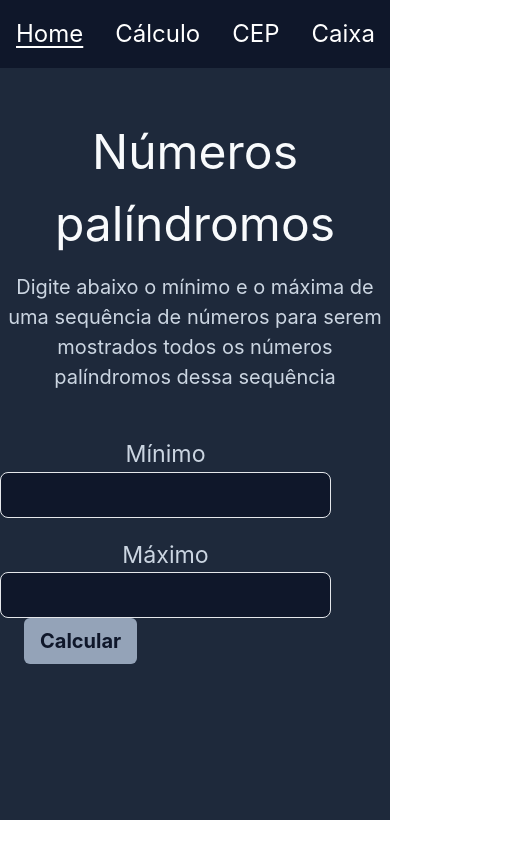
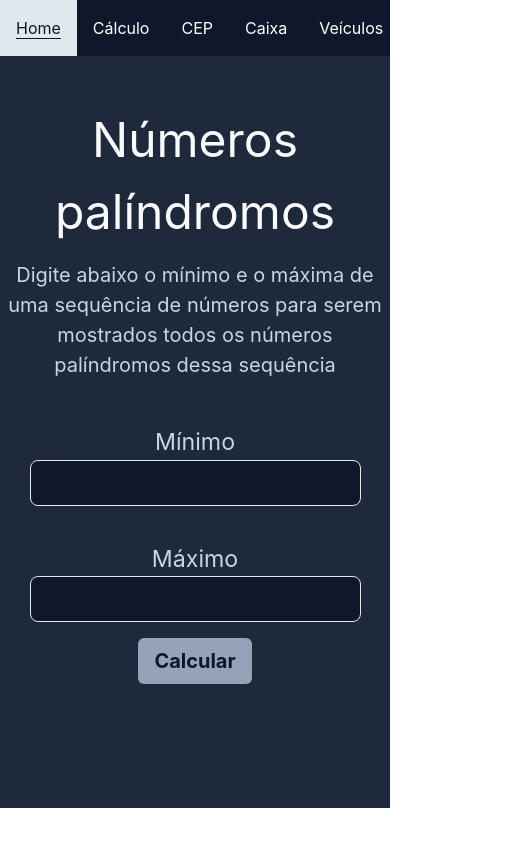
Before and after one commit to MatheusAlvesPereiraRosa/Afront-challenge, a React (Create React App) app: page /number in a window 390 px wide. Shown: the whole page, 519 px wide, since content can reach past the window. Built offline with nearby package versions, Linux system fonts and the light colour scheme.

Commit message:
Fazendo revisões finais

```diff
--- a/src/Components/Header/index.tsx
+++ b/src/Components/Header/index.tsx
@@ -7,27 +7,27 @@ export const Header = () => {
     <header className="bg-slate-900">
       <ul className="flex">
         <Link to="/">
-          <li className="p-4 text-[1.5rem] text-white hover:bg-slate-200 hover:text-slate-900 hover:underline underline-offset-4 hover:ease-in transition duration-150 ease-out">
+          <li className="p-4 sm:text-[1.15rem] lg:text-[1.5rem] text-white hover:bg-slate-200 hover:text-slate-900 hover:underline underline-offset-4 hover:ease-in transition duration-150 ease-out">
             Home
           </li>
         </Link>
         <Link to="/number">
-          <li className="p-4 text-[1.5rem] text-white hover:bg-slate-200 hover:text-slate-900 hover:underline underline-offset-4 hover:ease-in transition duration-150 ease-out">
+          <li className="p-4 sm:text-[1.15rem] lg:text-[1.5rem] text-white hover:bg-slate-200 hover:text-slate-900 hover:underline underline-offset-4 hover:ease-in transition duration-150 ease-out">
             Cálculo
           </li>
         </Link>
         <Link to="/cep">
-          <li className="p-4 text-[1.5rem] text-white hover:bg-slate-200 hover:text-slate-900 hover:underline underline-offset-4 hover:ease-in transition duration-150 ease-out">
+          <li className="p-4 sm:text-[1.15rem] lg:text-[1.5rem] text-white hover:bg-slate-200 hover:text-slate-900 hover:underline underline-offset-4 hover:ease-in transition duration-150 ease-out">
             CEP
           </li>
         </Link>
         <Link to="/cash">
-          <li className="p-4 text-[1.5rem] text-white hover:bg-slate-200 hover:text-slate-900 hover:underline underline-offset-4 hover:ease-in transition duration-150 ease-out">
+          <li className="p-4 sm:text-[1.15rem] lg:text-[1.5rem] text-white hover:bg-slate-200 hover:text-slate-900 hover:underline underline-offset-4 hover:ease-in transition duration-150 ease-out">
             Caixa
           </li>
         </Link>
         <Link to="/vechile">
-          <li className="p-4 text-[1.5rem] text-white hover:bg-slate-200 hover:text-slate-900 hover:underline underline-offset-4 hover:ease-in transition duration-150 ease-out">
+          <li className="p-4 sm:text-[1.15rem] lg:text-[1.5rem] text-white hover:bg-slate-200 hover:text-slate-900 hover:underline underline-offset-4 hover:ease-in transition duration-150 ease-out">
             Veículos
           </li>
         </Link>
--- a/src/Views/CEP/index.tsx
+++ b/src/Views/CEP/index.tsx
@@ -82,7 +82,7 @@ function CEP() {
             className="py-2 px-4 bg-slate-400 text-slate-900 hover:bg-slate-900 hover:text-slate-400 underline-offset-4 hover:ease-in transition duration-150 ease-out text-[1.25rem] font-bold rounded-md"
             onClick={handleFetchLocationData}
           >
-            Fetch Location Data
+            Pegar informações dos CEPs
           </button>
         </div>
 
--- a/src/Views/Home/index.tsx
+++ b/src/Views/Home/index.tsx
@@ -8,7 +8,7 @@ import Cash from "../../Assets/cash.png";
 
 function Home() {
   return (
-    <div className="flex flex-col justify-evenly items-center bg-slate-800 min-w-[100vh] min-h-[100vh]">
+    <div className="flex flex-col justify-evenly items-center bg-slate-800 min-h-[100vh]">
       <div>
         <h1 className="text-[3rem] text-slate-50">
           Seja bem vindo ao meu teste!
--- a/src/Views/Number/index.tsx
+++ b/src/Views/Number/index.tsx
@@ -53,8 +53,8 @@ function Number() {
             serem mostrados todos os números palíndromos dessa sequência
           </p>
         </div>
-        <div className="mt-[1.55rem] flex flex-wrap content-between items-end">
-          <div className="flex flex-col mr-4">
+        <div className="mt-[1.55rem] flex flex-wrap justify-center gap-4 items-end">
+          <div className="flex flex-col">
             <label
               className="mt-[1.25rem] text-[1.45rem] text-center text-slate-300"
               htmlFor="min"
@@ -84,13 +84,14 @@ function Number() {
               onChange={(e) => setMax(e.target.value)}
             />
           </div>
-
-          <button
-            className="py-2 px-4 bg-slate-400 text-slate-900 hover:bg-slate-900 hover:text-slate-400 underline-offset-4 hover:ease-in transition duration-150 ease-out text-[1.25rem] font-bold rounded-md ml-6"
-            onClick={calculatePalindromicNumbers}
-          >
-            {!loading ? "Calcular" : ". . ."}
-          </button>
+          <div>
+            <button
+              className="py-2 px-4 bg-slate-400 text-slate-900 hover:bg-slate-900 hover:text-slate-400 underline-offset-4 hover:ease-in transition duration-150 ease-out text-[1.25rem] font-bold rounded-md lg:max-md:ml-4"
+              onClick={calculatePalindromicNumbers}
+            >
+              {!loading ? "Calcular" : ". . ."}
+            </button>
+          </div>
         </div>
 
         {result.length !== 0 && (
@@ -98,7 +99,7 @@ function Number() {
             <h2 className="text-[1.85rem] text-white text-center">
               Números palíndromes de {min} até {max}
             </h2>
-            <ul className="flex flex-wrap gap-6 my-4">
+            <ul className="flex flex-wrap gap-6 m-6">
               {result.map((number, index) => (
                 <li
                   className="p-2 text-[1.25rem] rounded-lg bg-teal-800 text-white hover:bg-white hover:text-teal-800 hover:underline underline-offset-4 hover:ease-in transition duration-150 ease-out"
```
